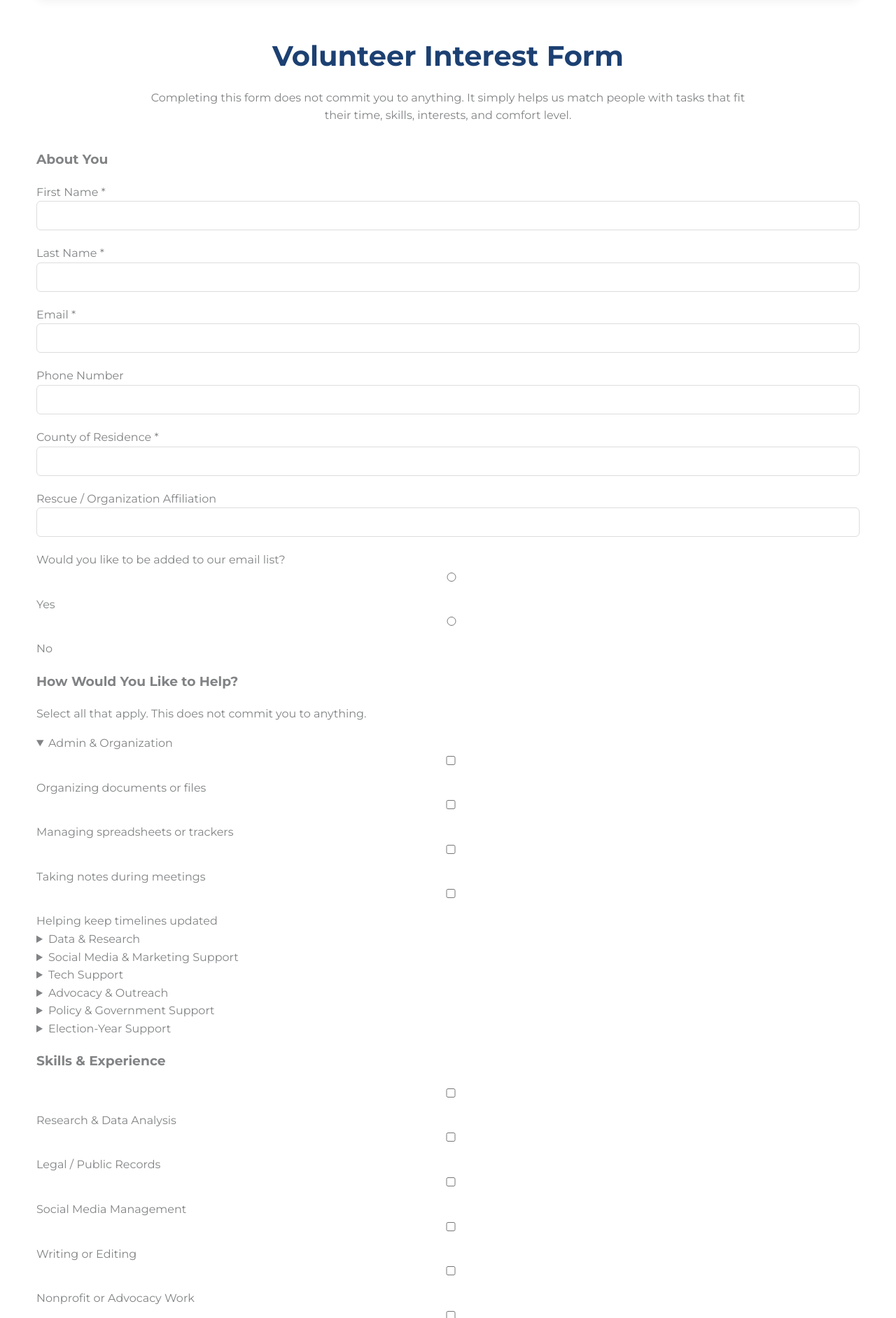
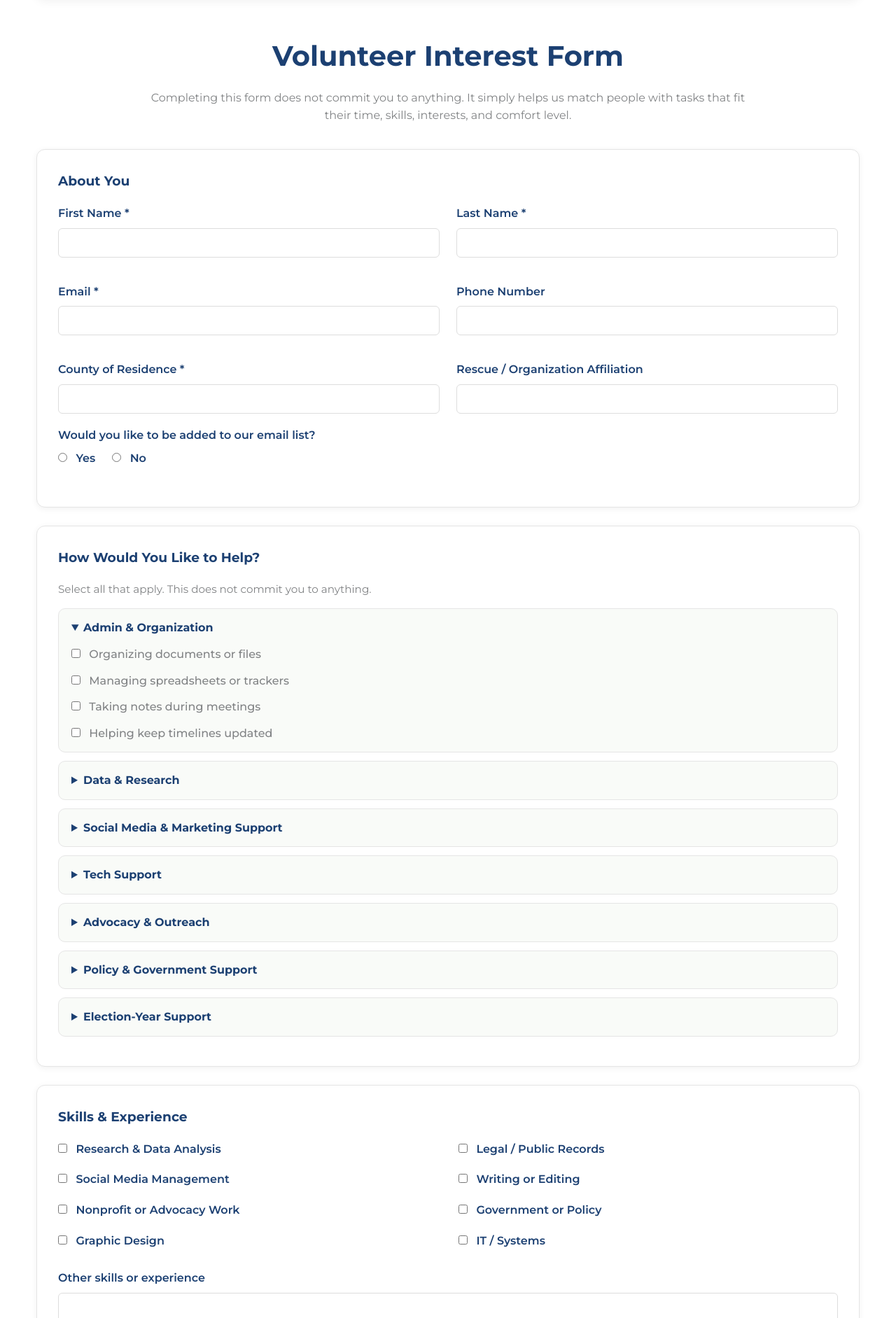
Before and after one commit to whitleybacon/gwinnett-animal-advocacy-alliance, a Jekyll site: the page built from get-involved/join-our-team/index.html, in a window 1280 px wide. Shown: the part 1024-2907 px from the top of the page at 70% size. Built offline with Jekyll 4.4.1, drawn with Linux system fonts in a browser that asks for light colours.

Commit message:
Update default.html

```diff
--- a/_layouts/default.html
+++ b/_layouts/default.html
@@ -700,6 +700,103 @@
             display: block;
         }
 
+        .volunteer-form-section {
+            max-width: 1200px;
+        }
+
+        .volunteer-form {
+            margin-top: 30px;
+        }
+
+        .form-card {
+            background: #fff;
+            border: 1px solid #e5e5e5;
+            border-radius: 12px;
+            box-shadow: 0 2px 10px rgba(0,0,0,.06);
+            padding: 30px;
+            margin-bottom: 26px;
+        }
+
+        .form-card h3 {
+            color: var(--accent);
+            margin-top: 0;
+            margin-bottom: 18px;
+        }
+
+        .form-grid.two-column {
+            display: grid;
+            grid-template-columns: repeat(2, 1fr);
+            gap: 18px 24px;
+        }
+
+        .form-card label {
+            display: block;
+            color: var(--accent);
+            font-weight: 600;
+            margin-bottom: 8px;
+        }
+
+        .form-card input,
+        .form-card textarea,
+        .form-card select {
+            margin-bottom: 18px;
+        }
+
+        .form-card input[type="checkbox"],
+        .form-card input[type="radio"] {
+            width: auto;
+            margin: 0 8px 0 0;
+        }
+
+        .form-card details {
+            border: 1px solid #e5e5e5;
+            border-radius: 10px;
+            padding: 14px 18px;
+            margin-bottom: 12px;
+            background: #f9fbf8;
+        }
+
+        .form-card summary {
+            cursor: pointer;
+            color: var(--accent);
+            font-weight: 700;
+        }
+
+        .form-card details label {
+            color: var(--primary);
+            font-weight: 500;
+            margin: 12px 0 0;
+        }
+
+        .checkbox-grid {
+            display: grid;
+            grid-template-columns: repeat(2, 1fr);
+            gap: 10px 30px;
+            margin-bottom: 20px;
+        }
+
+        .radio-row,
+        .radio-list {
+            display: flex;
+            gap: 24px;
+            flex-wrap: wrap;
+            margin-bottom: 18px;
+        }
+
+        .radio-list {
+            flex-direction: column;
+            gap: 10px;
+        }
+
+        .form-note,
+        .form-privacy {
+            font-size: .95rem;
+        }
+
+        .form-privacy {
+            text-align: center;
+            color: var(--primary);
+        }
         @media (max-width: 768px) {
             .site-header nav {
                 padding: 0.75rem 1rem;
@@ -957,6 +1054,21 @@
                 line-height: 1.8;
             }
 
+            .form-card {
+                padding: 22px;
+            }
+
+            .form-grid.two-column,
+            .checkbox-grid {
+                grid-template-columns: 1fr;
+            }
+
+            .radio-row {
+                flex-direction: column;
+                gap: 8px;
+            }
+        }
+
             .site-footer {
                 margin-top: 40px;
             }
```
